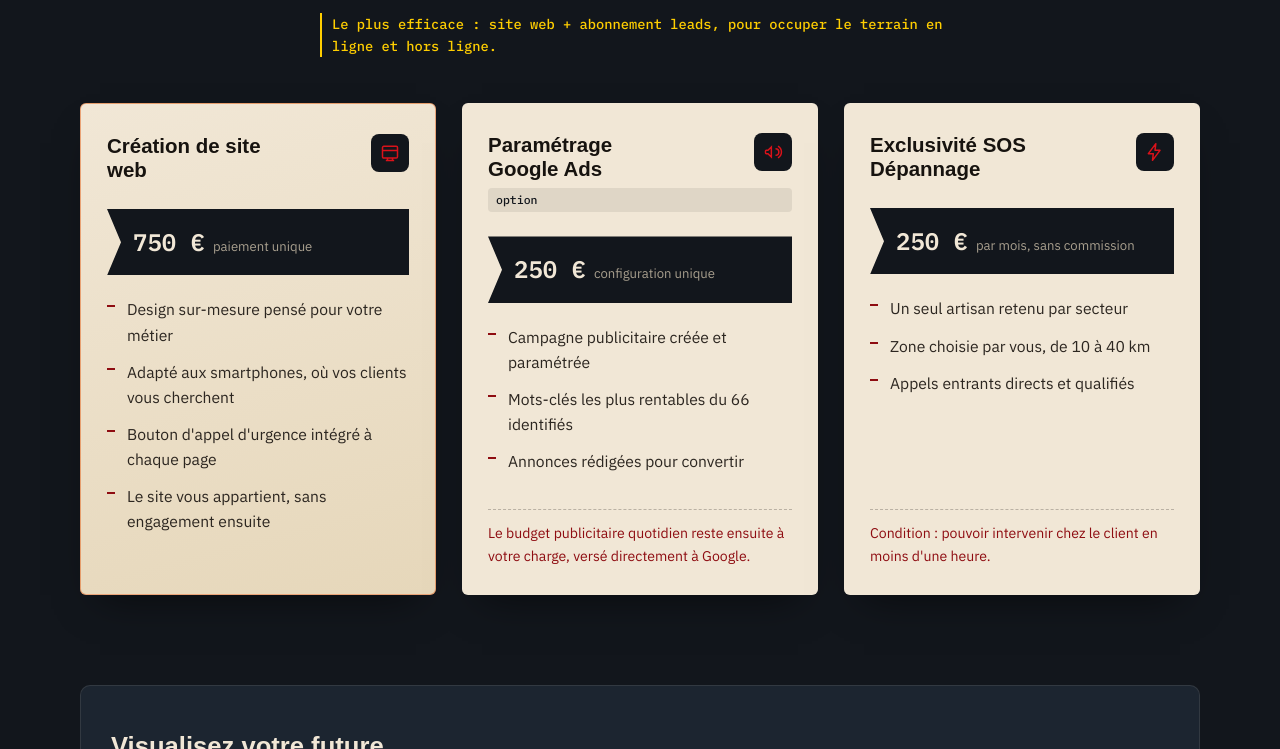
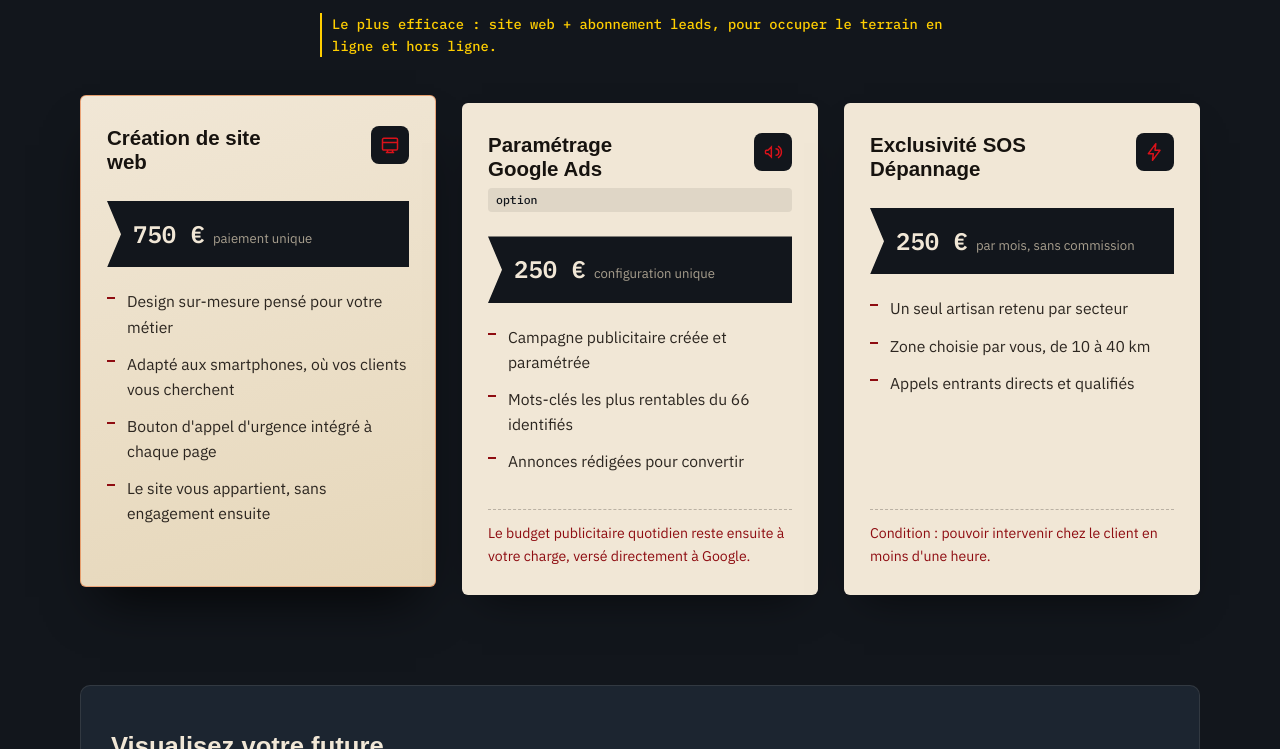
Before and after one commit to lindormatshop-pixel/agence-digitale-artisans, a plain HTML site: page index.html in a window 1280 px wide. In both pictures the pointer is over the element 258 px from the left and 1471 px from the top of the page. Shown: the part 1122-1871 px from the top of the page. Drawn offline with Linux system fonts and the light colour scheme; a web font is replaced by a local one.

Commit message:
Update index.html

```diff
--- a/index.html
+++ b/index.html
@@ -173,6 +173,11 @@
     position:relative;
     display:flex;flex-direction:column;
     box-shadow:0 20px 40px -20px rgba(0,0,0,0.6);
+    transition: transform 0.3s ease, box-shadow 0.3s ease;
+  }
+  .card:hover {
+    transform: translateY(-8px);
+    box-shadow: 0 30px 50px -20px rgba(0,0,0,0.8);
   }
   .card.featured{background:linear-gradient(165deg,var(--paper) 0%, var(--paper-soft) 100%);border:1px solid rgba(230,100,31,0.5);}
   .card-top{display:flex;justify-content:space-between;align-items:flex-start;gap:12px;margin-bottom:6px;}
@@ -469,7 +474,7 @@
           <span class="option-label">Réservez votre appel directement</span>
         </div>
         <div class="cta-option">
-          <a href="https://wa.me/33679476654" target="_blank" rel="noopener" class="whatsapp-btn">
+          <a href="https://wa.me/33679476654?text=Bonjour,%20je%20suis%20artisan%20dans%20le%2066%20et%20je%20souhaite%20des%20informations%20sur%20vos%20offres%20Lindor%20Digital." target="_blank" rel="noopener" class="whatsapp-btn">
             <svg viewBox="0 0 24 24" fill="currentColor"><path d="M12.04 2C6.58 2 2.13 6.45 2.13 11.91c0 1.75.46 3.45 1.32 4.95L2 22l5.25-1.38a9.9 9.9 0 0 0 4.79 1.22h.01c5.46 0 9.9-4.45 9.9-9.91 0-2.65-1.03-5.14-2.9-7.01A9.82 9.82 0 0 0 12.04 2zm0 1.67c2.19 0 4.25.85 5.8 2.4a8.2 8.2 0 0 1 2.41 5.83c0 4.54-3.7 8.24-8.24 8.24a8.2 8.2 0 0 1-4.19-1.15l-.3-.18-3.12.82.83-3.04-.2-.31a8.18 8.18 0 0 1-1.26-4.37c0-4.54 3.7-8.24 8.27-8.24zm-4.5 4.6c-.16 0-.42.06-.64.31-.22.25-.85.83-.85 2.02 0 1.19.87 2.34.99 2.5.12.16 1.7 2.72 4.19 3.71 2.07.82 2.49.65 2.94.61.45-.04 1.45-.59 1.65-1.16.2-.57.2-1.06.14-1.16-.06-.1-.22-.16-.46-.28-.24-.12-1.45-.72-1.68-.8-.22-.08-.39-.12-.55.12-.16.25-.63.8-.78.96-.14.16-.29.18-.53.06-.24-.12-1.03-.38-1.96-1.21-.72-.65-1.21-1.44-1.35-1.69-.14-.25-.02-.38.11-.5.11-.11.24-.29.36-.43.12-.14.16-.25.24-.41.08-.16.04-.31-.02-.43-.06-.12-.55-1.36-.76-1.86-.2-.48-.4-.42-.55-.42z"/></svg>
             <span>WhatsApp</span>
           </a>
@@ -520,6 +525,3 @@
 
 </body>
 </html>
-
-
-                <
```
